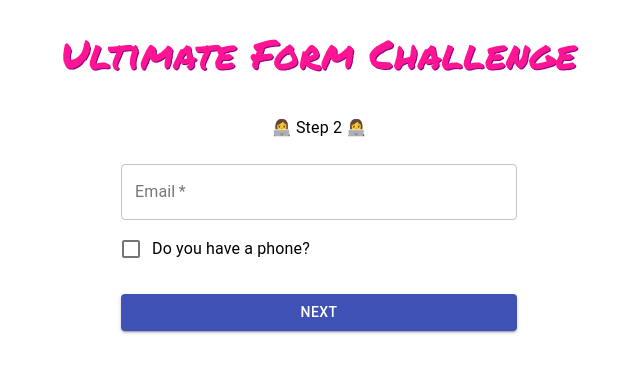
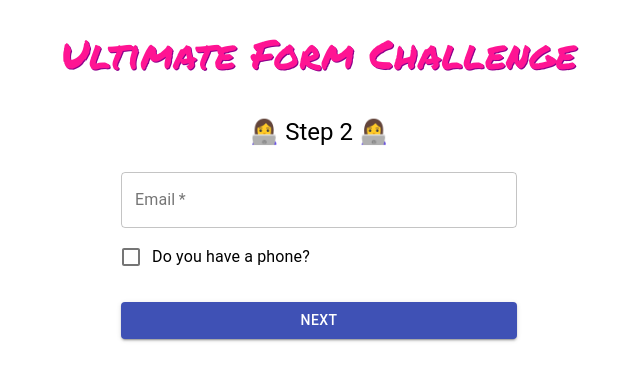
Before and after one commit to kawilliams8/ultimate-form, a React (Create React App) app: page /step2 in a window 1280 px wide. Shown: the top 380 px of the page, without its empty margins (321-961 px from the left). Built offline with nearby package versions, Linux system fonts and the light colour scheme.

Commit message:
Add missing component and variant to <Typography/>

```diff
--- a/src/Step2.js
+++ b/src/Step2.js
@@ -47,7 +47,9 @@ export const Step2 = () => {
 
   return (
     <MainContainer>
-      <Typography>👩‍💻 Step 2 👩‍💻</Typography>
+      <Typography component="h2" variant="h5">
+        👩‍💻 Step 2 👩‍💻
+      </Typography>
       <Form onSubmit={handleSubmit(onSubmit)}>
         <Input
           ref={register}
@@ -77,9 +79,9 @@ export const Step2 = () => {
             id="phoneNumber"
             name="tel"
             label="Phone Number"
-            onChange={
-              event => {event.target.value = normalizePhoneNumber(event.target.value)}
-            }
+            onChange={(event) => {
+              event.target.value = normalizePhoneNumber(event.target.value);
+            }}
           />
         )}
         <PrimaryButton>Next</PrimaryButton>
--- a/src/Step3.js
+++ b/src/Step3.js
@@ -23,7 +23,7 @@ export const Step3 = () => {
 
   return (
     <MainContainer>
-      <Typography>👩‍💻 Step 3 👩‍💻</Typography>
+      <Typography component="h2" variant="h5">👩‍💻 Step 3 👩‍💻</Typography>
       <Form onSubmit={handleSubmit(onSubmit)}>
         <FileInput name="files" control={control}/>
         <PrimaryButton>Next</PrimaryButton>
```
